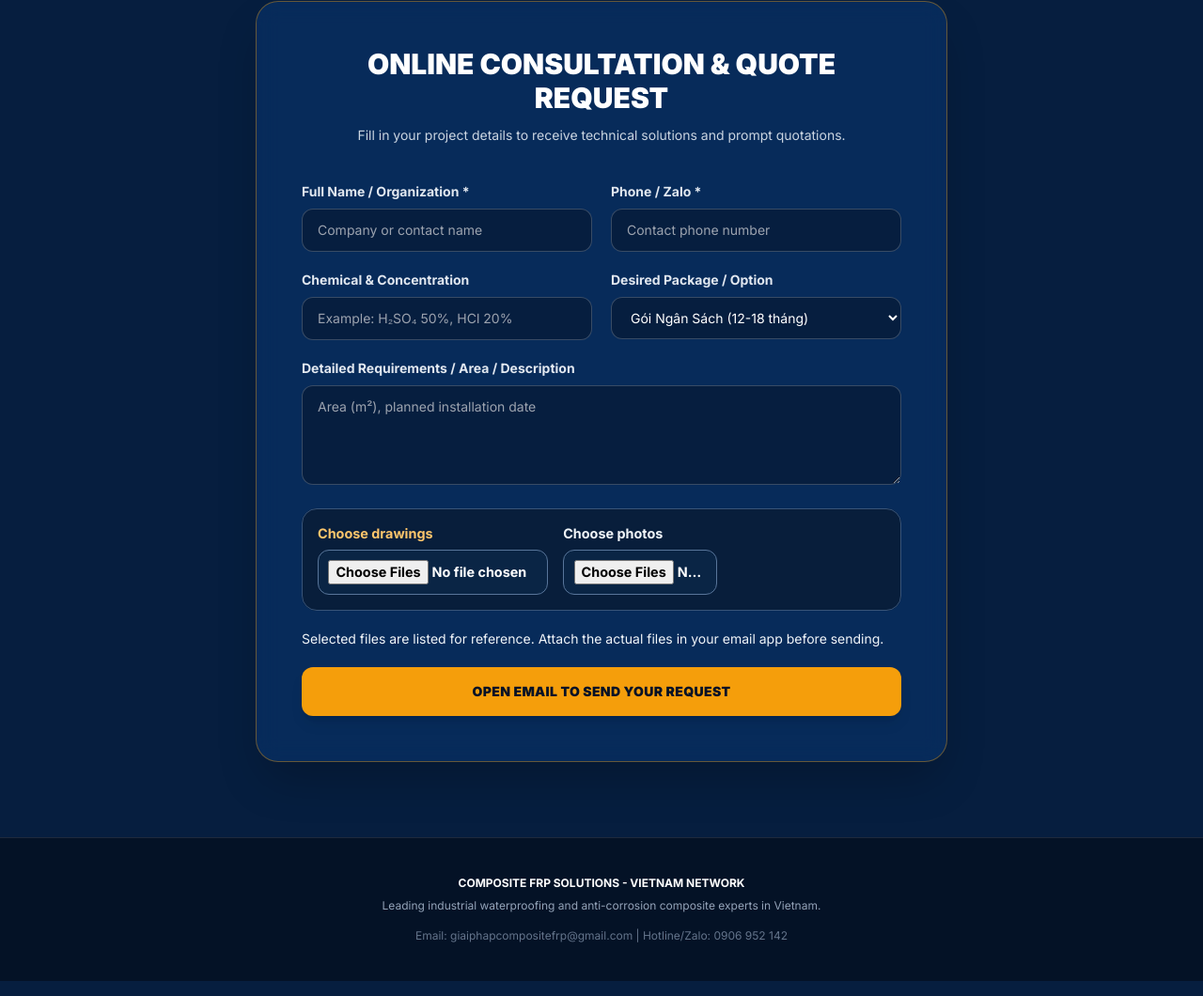
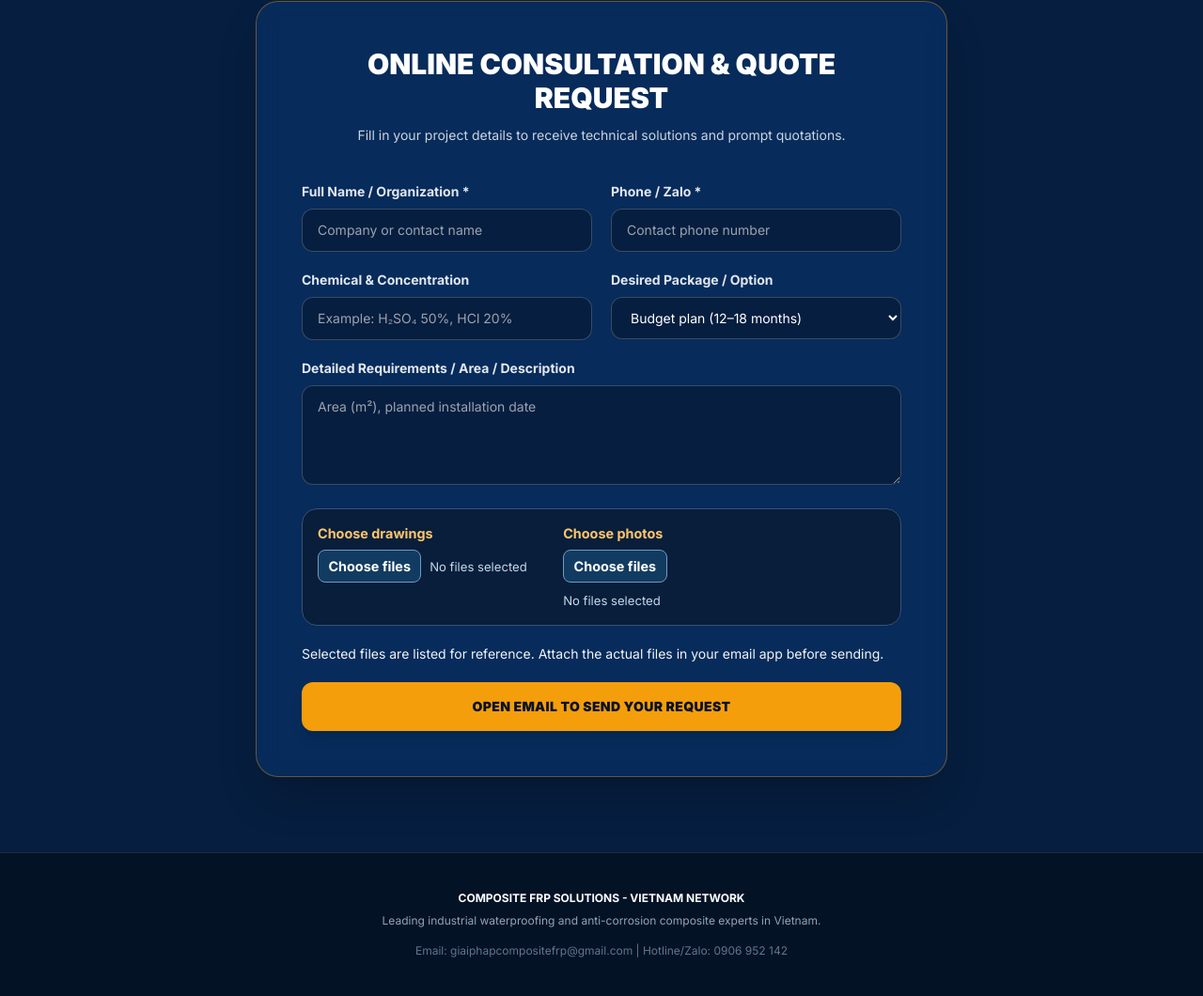
Before and after one commit to FRP-Vietnam/Chong_an_mon, a plain HTML site: page index.html in a window 1280 px wide. Shown: the part 2248-3308 px from the top of the page at 94% size. Drawn offline with nearby package versions, Linux system fonts and the light colour scheme.

Commit message:
Refactor file input handling and localization

```diff
--- a/index.html
+++ b/index.html
@@ -77,6 +77,7 @@
 @page{size:A4;margin:13mm}
 @media print{html,body.frp-export{background:#fff;padding:0;margin:0}.frp-export>#report-page{display:block!important}.frp-print-button{display:none!important}.frp-proposal{padding:0;background:white;border:0;border-radius:0;max-width:none;font-size:10pt;print-color-adjust:exact;-webkit-print-color-adjust:exact}.frp-summary,.frp-plan,.frp-figure{print-color-adjust:exact;-webkit-print-color-adjust:exact}.frp-proposal h1,.frp-proposal h2,.frp-proposal h3,.frp-proposal h4{break-after:avoid}.frp-proposal tr,.frp-layer,.frp-summary{break-inside:avoid}.frp-proposal thead{display:table-header-group}.frp-table-wrap{overflow:visible}#embedded-page>main{max-width:none;padding:0}}
 </style>
+<style>.quote-upload{min-width:0;color:#f8fafc}.quote-upload>label{display:block;margin-bottom:.45rem}.quote-file-control{position:relative;display:flex;gap:.55rem;align-items:center;flex-wrap:wrap}.matrix-row .quote-file-control input[type=file]{position:absolute!important;width:1px;height:1px;opacity:0;padding:0;margin:0}.quote-file-button{display:inline-block;border:1px solid #7699bc;border-radius:.5rem;padding:.4rem .65rem;cursor:pointer;background:#123b61;color:white}.quote-file-control input:focus-visible+.quote-file-button{outline:2px solid #8de9ff;outline-offset:3px}.quote-file-status{overflow-wrap:anywhere;font-size:.82rem;color:#c3d8ec}</style>
 </head>
 <body class="bg-navy-900 text-slate-100 antialiased min-h-screen flex flex-col justify-between">
 
@@ -254,7 +255,7 @@
                         <textarea id="f-desc" rows="4" data-word4-placeholder="5" placeholder="Diện tích (m²), thời gian thi công dự kiến" class="w-full bg-navy-900 border border-white/20 rounded-xl px-4 py-3 text-white focus:outline-none focus:border-brand-gold"></textarea>
                     </div>
                     <!-- TẢI BẢN VẼ & HÌNH ẢNH -->
-                    <fieldset class="matrix-row"><label><span data-word4="6">Chọn bản vẽ</span><input type="file" id="quote-drawings" multiple accept=".pdf,.dwg,.dxf"></label><label><span data-word4="7">Chọn hình ảnh</span><input type="file" id="quote-photos" multiple accept="image/*"></label></fieldset><p id="manual-attachment" data-word4="8">Các tệp chọn tại đây chỉ dùng để lập danh sách hồ sơ. Sau khi mở email, hãy tự đính kèm các tệp rồi gửi.</p>
+                    <fieldset class="matrix-row"><div class="quote-upload"><label for="quote-drawings" data-word4="6">Chọn bản vẽ</label><div class="quote-file-control"><input type="file" aria-describedby="quote-drawings-status" id="quote-drawings" multiple accept=".pdf,.dwg,.dxf"><label for="quote-drawings" class="quote-file-button" data-quote-pick>Chọn tệp</label><span id="quote-drawings-status" class="quote-file-status" aria-live="polite">Chưa chọn tệp</span></div></div><div class="quote-upload"><label for="quote-photos" data-word4="7">Chọn hình ảnh</label><div class="quote-file-control"><input type="file" aria-describedby="quote-photos-status" id="quote-photos" multiple accept="image/*"><label for="quote-photos" class="quote-file-button" data-quote-pick>Chọn tệp</label><span id="quote-photos-status" class="quote-file-status" aria-live="polite">Chưa chọn tệp</span></div></div></fieldset><p id="manual-attachment" data-word4="8">Các tệp chọn tại đây chỉ dùng để lập danh sách hồ sơ. Sau khi mở email, hãy tự đính kèm các tệp rồi gửi.</p>
 <button type="submit" class="w-full bg-brand-gold hover:bg-amber-500 text-navy-950 font-black py-4 rounded-xl text-sm shadow-lg transition tracking-wide uppercase" data-i18n="f_submit">MỞ EMAIL ĐỂ GỬI YÊU CẦU</button>
                 </form>
             </div>
@@ -988,6 +989,27 @@ function renderReportPage() {
   });
 }
 
+const quoteLocale={
+  vi:[['Gói Ngân Sách (12–18 tháng)','Gói Tiêu Chuẩn (5 năm)','Gói Cao Cấp (10 năm)'],'Chọn tệp','Chưa chọn tệp'],
+  en:[['Budget plan (12–18 months)','Standard plan (5 years)','Premium plan (10 years)'],'Choose files','No files selected'],
+  ja:[['予算重視プラン（12～18か月）','標準プラン（5年）','プレミアムプラン（10年）'],'ファイルを選択','ファイルが選択されていません'],
+  zh:[['经济方案（12–18个月）','标准方案（5年）','高端方案（10年）'],'选择文件','未选择文件'],
+  ko:[['경제형 요금제 (12–18개월)','표준 요금제 (5년)','프리미엄 요금제 (10년)'],'파일 선택','선택된 파일 없음']
+};
+function updateQuoteLocale(){
+  const [labels,pick,empty]=quoteLocale[document.documentElement.lang]??quoteLocale.vi;
+  const select=document.getElementById('f-package');
+  if(select)for(const [i,option] of Array.from(select.options).entries())if(labels[i])option.textContent=labels[i];
+  for(const label of document.querySelectorAll('[data-quote-pick]'))label.textContent=pick;
+  for(const id of ['quote-drawings','quote-photos']){
+    const input=document.getElementById(id),status=document.getElementById(id+'-status');
+    if(input&&status)status.textContent=Array.from(input.files??[],file=>file.name).join(', ')||empty;
+  }
+}
+for(const id of ['quote-drawings','quote-photos'])document.getElementById(id)?.addEventListener('change',updateQuoteLocale);
+document.addEventListener('frp-language',updateQuoteLocale);
+updateQuoteLocale();
+
 function updateMatrixLanguage(){
   const strings = currentCopy();
   for (const el of document.querySelectorAll('[data-matrix-copy]')) el.textContent = strings[Number(el.dataset.matrixCopy)];
```
